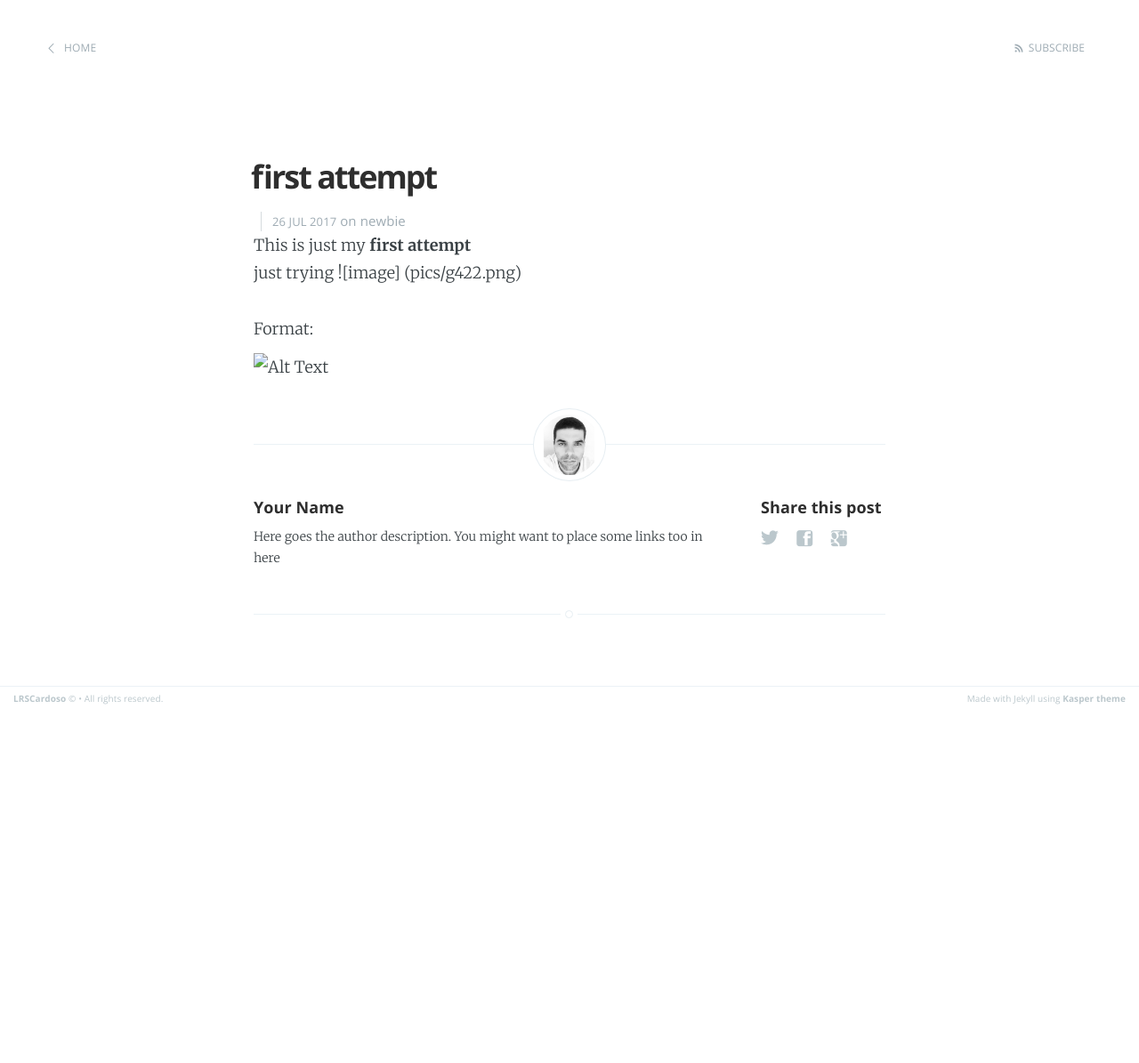
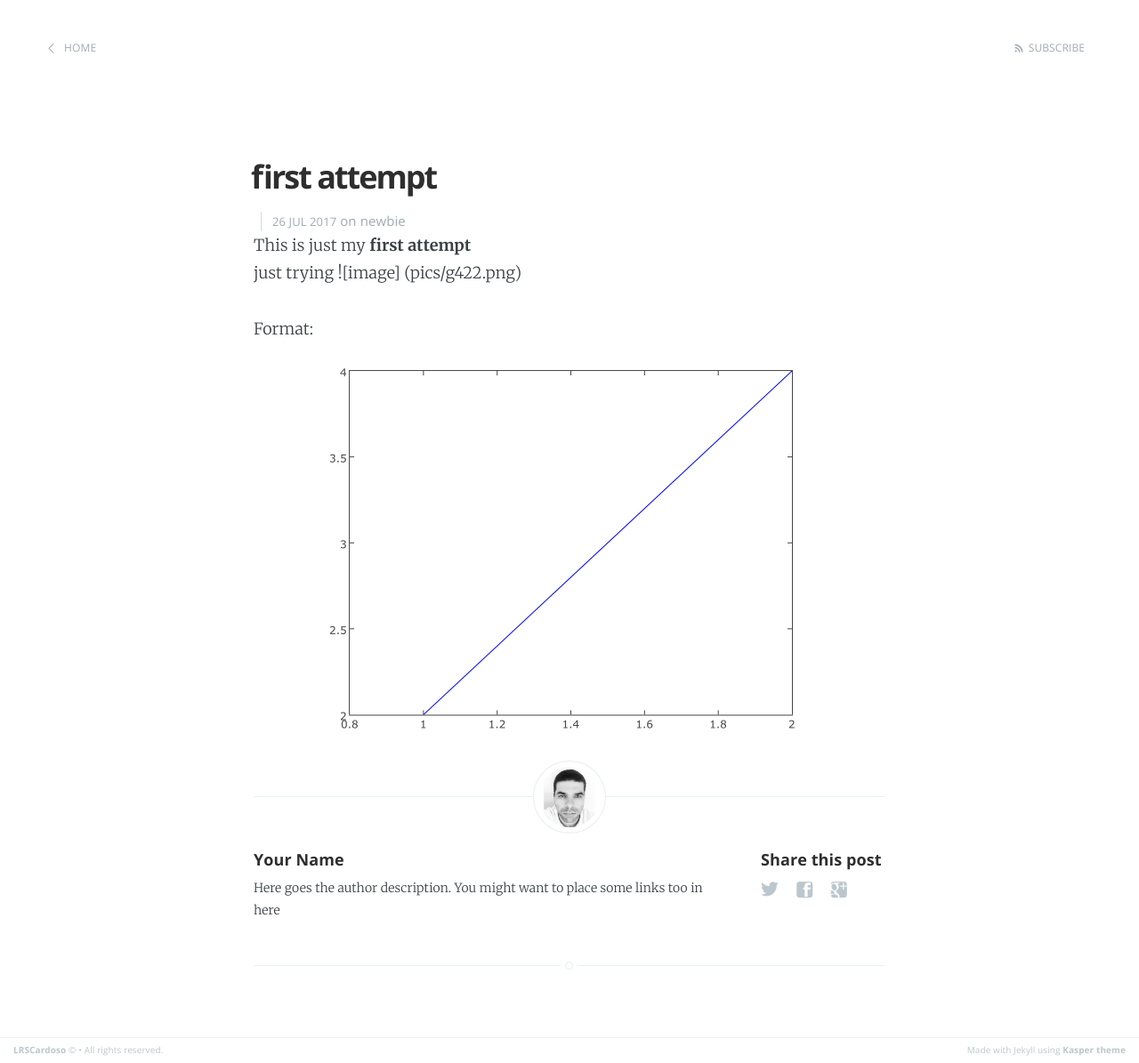
Before and after one commit to LRSCardoso/LRSCardoso.github.io, a Jekyll site: the page built from _posts/2017-07-26-my-first-attempt.md, in a window 1280 px wide. Shown: the whole page at 89% size. Built offline with Jekyll 4.4.1, drawn with Linux system fonts in a browser that asks for light colours; before the commit the page ends 900 px from its top, so only the background shows below that.

Commit message:
Update 2017-07-26-my-first-attempt.md

```diff
--- a/_posts/2017-07-26-my-first-attempt.md
+++ b/_posts/2017-07-26-my-first-attempt.md
@@ -10,4 +10,4 @@ This is just my **first attempt**
 just trying
 ![image] (pics/g422.png)
 
-Format: ![Alt Text](pics/g422.png)
+Format: ![Alt Text](/pics/g422.png)
```
